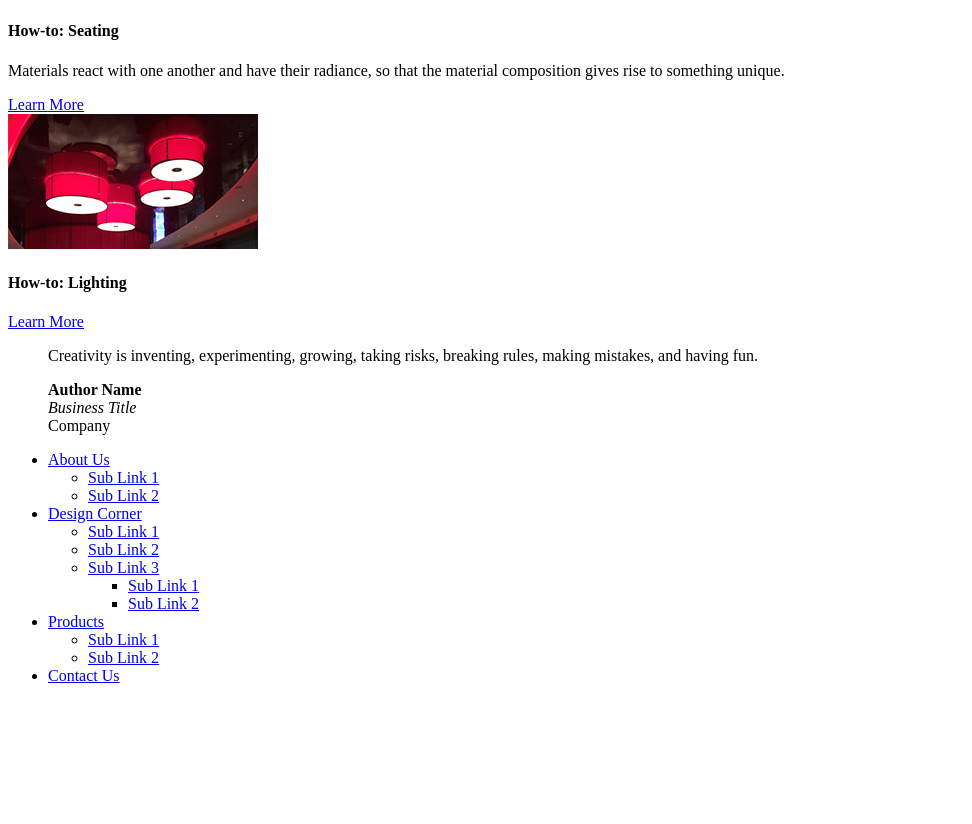
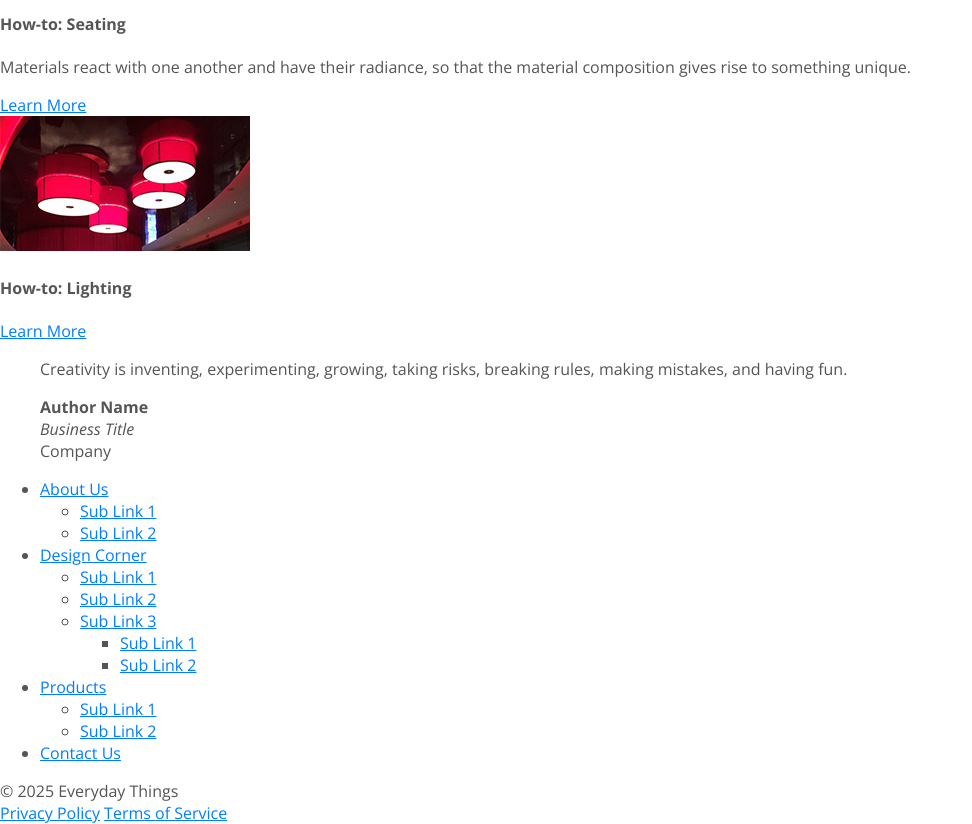
Before and after one commit to heuristic-machina/linkedin-responsive, a plain HTML site: page index.html in a window 1280 px wide. Shown: the part 631-1455 px from the top of the page, without its empty margins (0-972 px from the left). Before the commit the page ends 1332 px from the top, so only its background shows below. Drawn offline with nearby package versions, Linux system fonts and the light colour scheme.

Commit message:
google fonts and text styling

```diff
--- a/css/screen.css
+++ b/css/screen.css
@@ -1 +1,19 @@
 /* CSS Document for Screens */
+
+
+/* @import url('https://fonts.googleapis.com/css2?family=Open+Sans:ital,wght@0,300..800;1,300..800&display=swap'); */
+@import url(https://fonts.googleapis.com/css2?family=Open+Sans:300italic,700italic,300,700);
+
+body { font-family: "Open Sans", sans-serif; font-size: 16px; font-weight: 300; color: #555; margin:0; padding:0;}
+
+/* Text */
+
+h1 { margin: 0 0 1em 0; font-size: 2.8em; font-weight: 700; }
+h2 { margin: 0 0 .5em 0; font-size: 1.6em; font-weight: 700; line-height: 1.1em; }
+h1 { margin: 0 0 .5em 0; font-size: 1.3em; font-weight: 700; }
+h1 { margin: 0 0 1.5em 0; font-size: 1em; font-weight: 700; }
+
+p { margin: 0 0 1em 0; }
+
+a { color: #007eff; }
+a:visited { color: #65b1ff; }
--- a/index.html
+++ b/index.html
@@ -119,7 +119,13 @@
 					</li>
 				</ul>
 			</nav>
-			<footer></footer>
+			<footer>
+				&copy; 2025 Everyday Things
+				<div class="content">
+					<a title="Privacy Policy" href="#">Privacy Policy</a>
+					<a title="Terms of Service" href="#">Terms of Service</a>
+				</div>
+			</footer>
 		</div>
 
 
```
